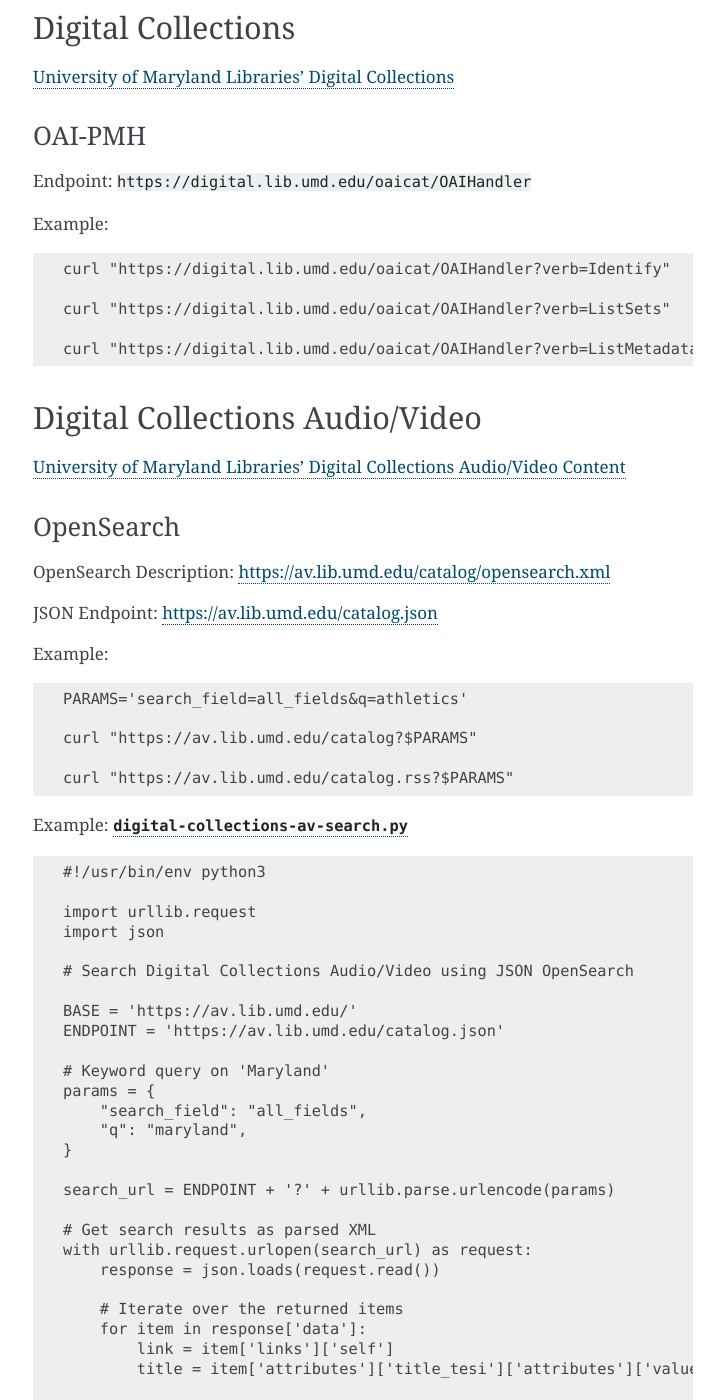
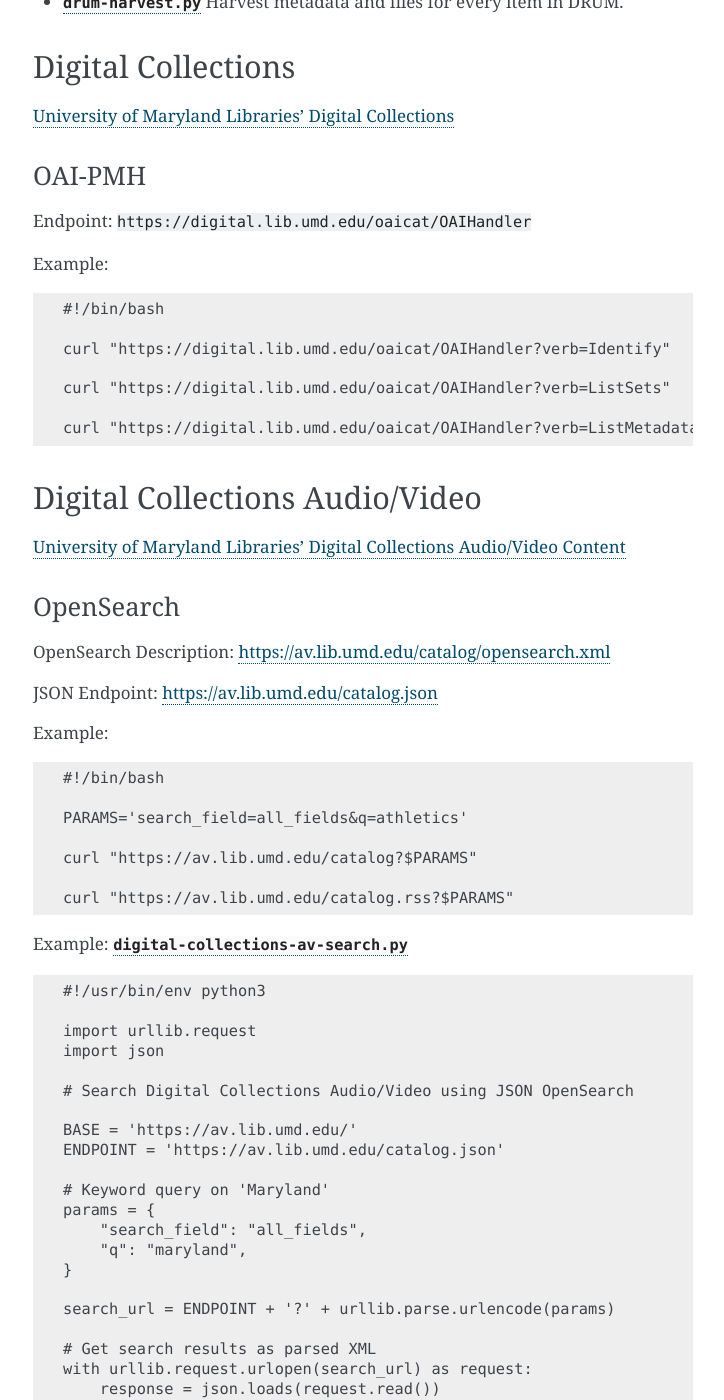
Before and after one commit to wallberg-umd/umd-lib-opendata, a Sphinx documentation site: the page built from source/services.rst, in a window 1280 px wide and 1400 px high, scrolled down 2735 px. Shown: the whole window, without its empty margins (387-1111 px from the left). Built offline with Sphinx 7.4.7, drawn with Linux system fonts in a browser that asks for light colours; some of the changed text lies outside the part shown.

Commit message:
Update bash/curl examples

```diff
--- a/source/services.rst
+++ b/source/services.rst
@@ -20,6 +20,8 @@
 Example:
 
 ::
+
+    #!/bin/bash
 
     curl "https://api.drum.lib.umd.edu/server/oai/request?verb=Identify"
 
@@ -69,6 +71,8 @@
 
 ::
 
+    #!/bin/bash
+
     curl "https://digital.lib.umd.edu/oaicat/OAIHandler?verb=Identify"
 
     curl "https://digital.lib.umd.edu/oaicat/OAIHandler?verb=ListSets"
@@ -90,6 +94,8 @@
 Example:
 
 ::
+
+    #!/bin/bash
 
     PARAMS='search_field=all_fields&q=athletics'
 
@@ -128,6 +134,8 @@
 
 ::
 
+    #!/bin/bash
+
     curl "https://geo.btaa.org/?search_field=all_fields&q=maryland"
 
     curl "https://geo.btaa.org/?search_field=all_fields&q=maryland&format=rss"
```
